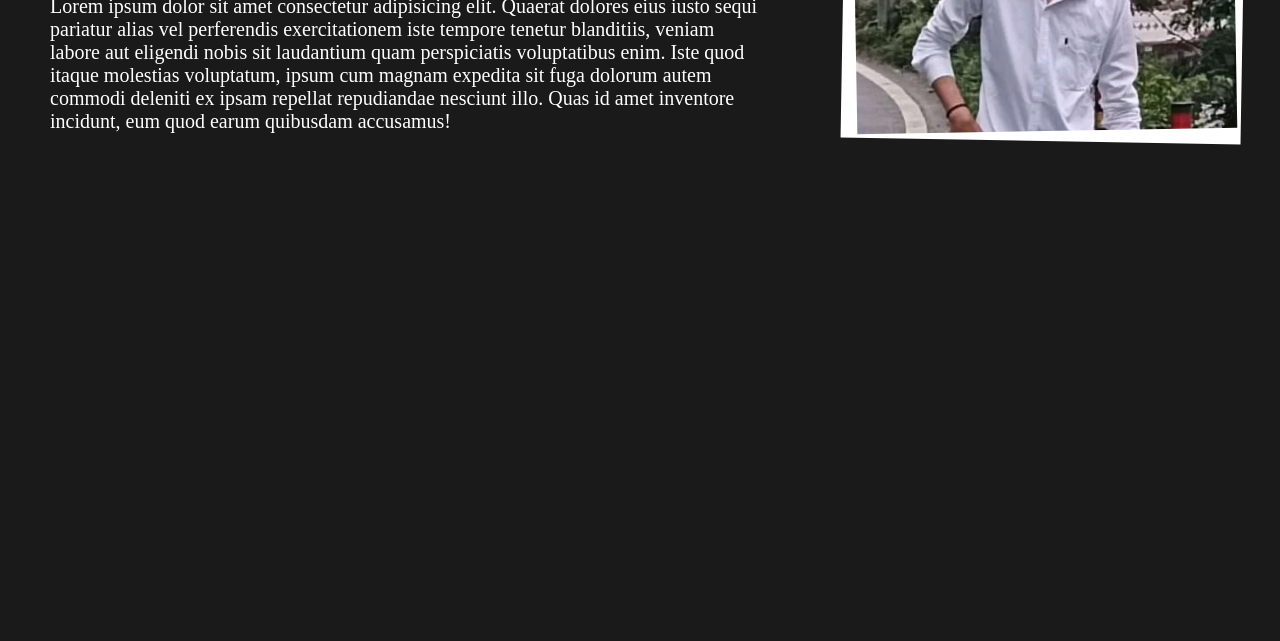
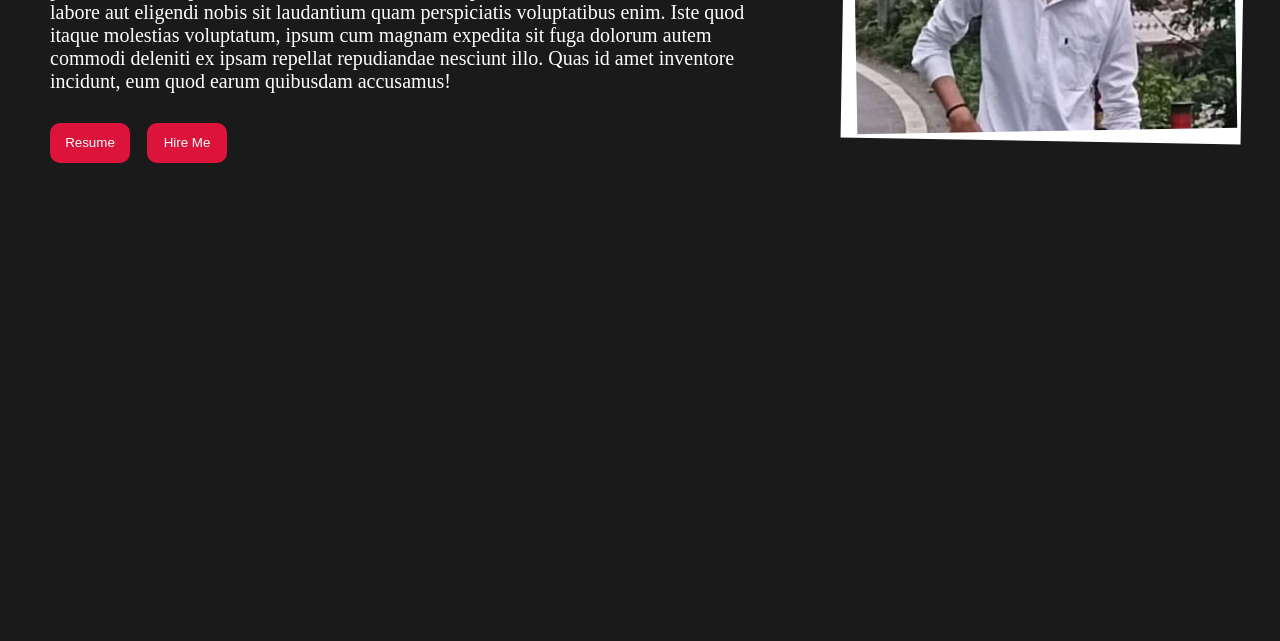
Before and after one commit to samaraliansari/CV, a plain HTML site: page index.html in a window 1280 px wide. Shown: the part 459-1100 px from the top of the page. Drawn offline with Linux system fonts and the light colour scheme.

Commit message:
Added animation in hero section

```diff
--- a/index.html
+++ b/index.html
@@ -22,6 +22,10 @@
                 <h1>Samar Ali Ansari</h1>
                 <span>your another programmer</span>
                 <p>Lorem ipsum dolor sit amet consectetur adipisicing elit. Quaerat dolores eius iusto sequi pariatur alias vel perferendis exercitationem iste tempore tenetur blanditiis, veniam labore aut eligendi nobis sit laudantium quam perspiciatis voluptatibus enim. Iste quod itaque molestias voluptatum, ipsum cum magnam expedita sit fuga dolorum autem commodi deleniti ex ipsam repellat repudiandae nesciunt illo. Quas id amet inventore incidunt, eum quod earum quibusdam accusamus!</p>
+                <div class="heroButton">
+                    <button><a href="#">Resume</a></button>
+                <button><a href="">Hire Me</a></button>
+                </div>
             </div>
             <div class="rightHero">
                 <div class="frame">
--- a/src/style.css
+++ b/src/style.css
@@ -81,6 +81,13 @@ body{
     font-size: 80px;
 }
 
+.leftHero h1:hover{
+    transform: scale(1.1) translateY(-5px) translateX(5px) rotate(-1deg);
+    color: cyan;
+    transition: 0.5s ease-in-out;
+    cursor: grab;
+}
+
 span{
     color: cyan;
     font-size: 30px;
@@ -95,6 +102,38 @@ span{
     padding: 10px 0px 10px 0px;
     font-size: 20px;
 }
+
+.heroButton{
+    width: 25%;
+    display: flex;
+    justify-content: space-between;
+    align-items: center;
+    padding: 20px 0px;
+    flex-direction: row;
+}
+
+.heroButton button{
+    text-decoration: none ;
+    color: white;
+    border: none;
+    border-radius: 10px;
+    background-color: crimson;
+    height: 40px;
+    width: 80px ;
+    gap: 10px;
+}
+
+.heroButton button:hover{
+    transform: scale(1.1);
+    transition: 0.2s ease-in-out;
+    cursor: pointer;
+}
+
+.heroButton a{
+    text-decoration: none;
+    text-transform: capitalize;
+}
+
 
 .rightHero{
     width: 40%;
@@ -114,11 +153,21 @@ span{
     transform: rotate(1deg);
 }
 
+.frame:hover{
+    transform: rotate(-1deg);
+    transition: 0.5s ease-in-out;
+}
+
 .frame img{
     height: 95%;
     width: 95%;
     background-size: cover;
     transform: rotate(-2deg);
+}
+
+.frame img:hover{
+    transform: rotate(2deg);
+    transition: 0.5s ease-in-out;
 }
 
 .about{
@@ -451,13 +500,3 @@ span{
     justify-content: center;
     align-items: center;
 }
-
-/*mobile phone*/
-@media only screen and (max-width: 767px) {
-
-}
-
-/* iPad portrait */
-@media only screen and (min-width: 768px) and (max-width: 1024px) and (orientation: portrait) {
-    /* Styles for iPad in portrait mode */
-}
```
Also changed, not shown: 1 other file.
